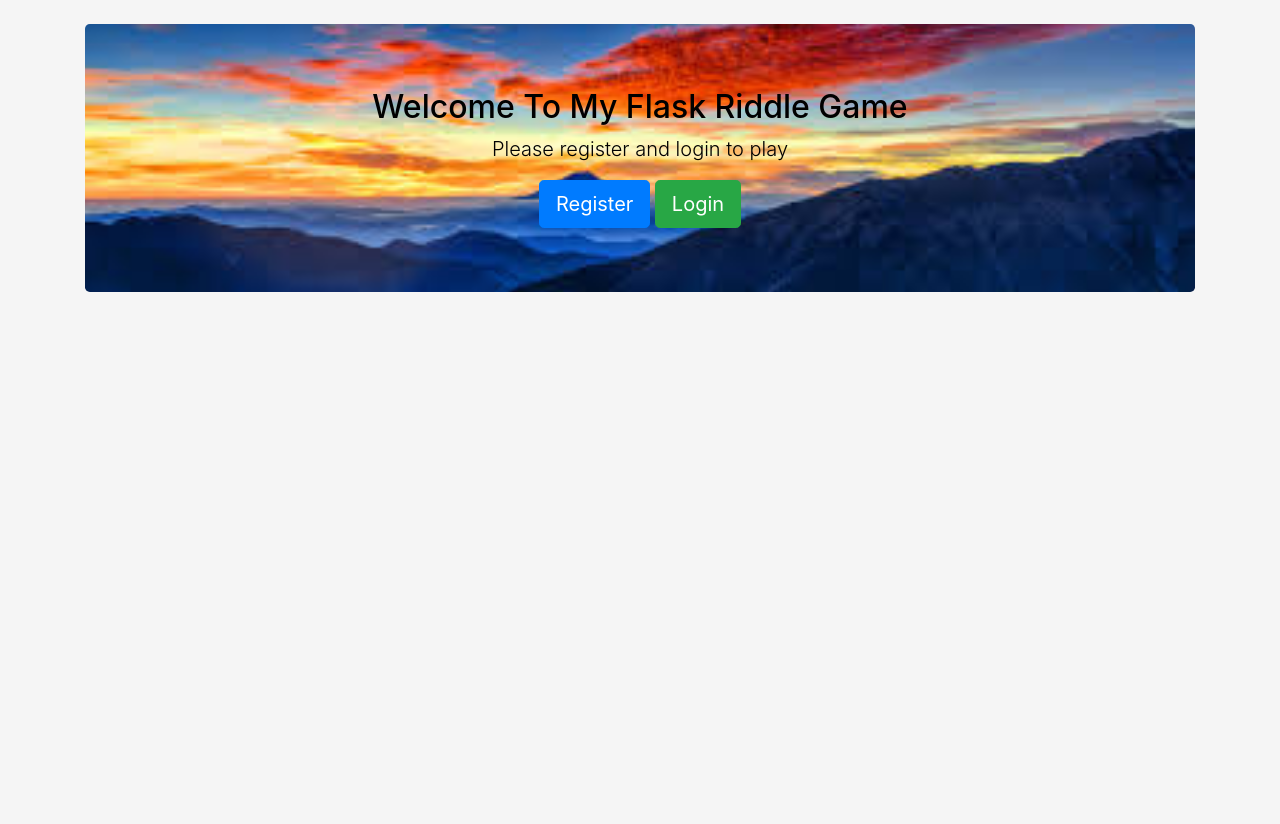
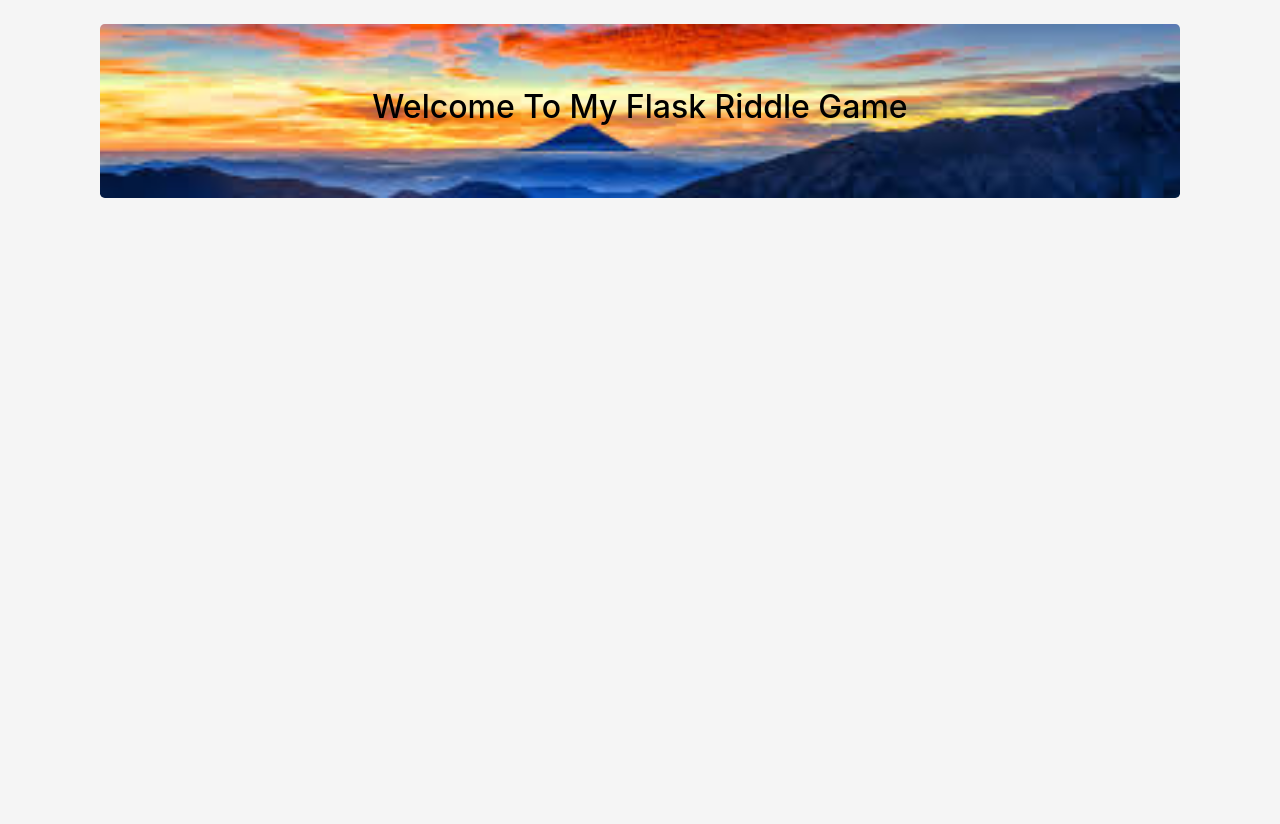
Before and after one commit to markwilde33/CI-project-three, a Flask app: page / in a window 1280 px wide. Shown: the part 56-880 px from the top of the page. Run offline with Flask 2, Linux system fonts and the light colour scheme; the visitor is signed in with stand-in values (Sample User, id 1); some libraries are stand-ins or nearby versions.

Commit message:
Added an if statement so that the login and register buttons only render when a user is not logged in

```diff
--- a/templates/index.html
+++ b/templates/index.html
@@ -1,9 +1,13 @@
 {% extends 'base.html' %}
 {% block content %}
-<div class="jumbotron style-two text-center mt-4">
-   <h2>Welcome To My Flask Riddle Game</h2>
-   <p class="lead">Please register and login to play</p>
-   <a href="{{ url_for('register') }}" class="btn btn-primary btn-lg">Register</a>
-   <a href="{{ url_for('login') }}" class="btn btn-success btn-lg">Login</a>
+<div class="container">
+   <div class="jumbotron style-two text-center mt-4">
+      <h2>Welcome To My Flask Riddle Game</h2>
+      {% if session.logged_in == NULL %}
+      <p class="lead">Please register and login to play</p>
+      <a href="{{ url_for('register') }}" class="btn btn-primary btn-lg">Register</a>
+      <a href="{{ url_for('login') }}" class="btn btn-success btn-lg">Login</a>
+      {% endif %}
+   </div>
 </div>
 {% endblock content %}
```
